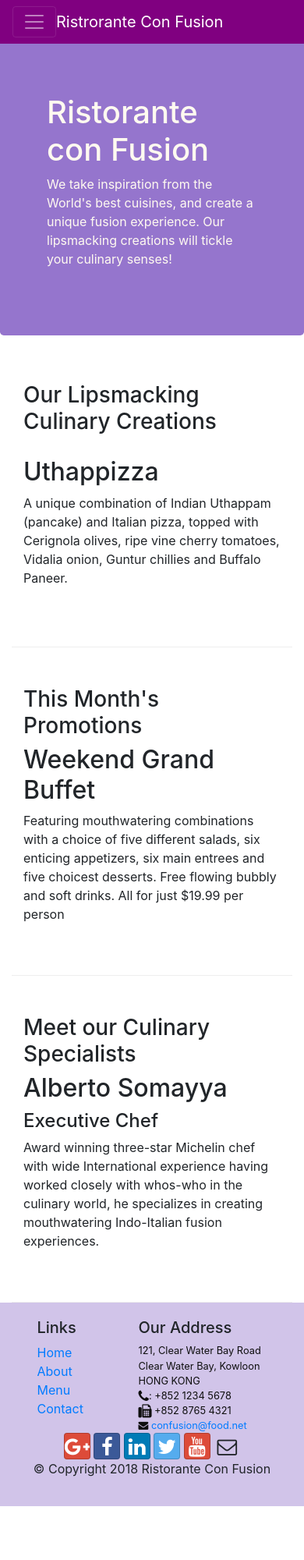
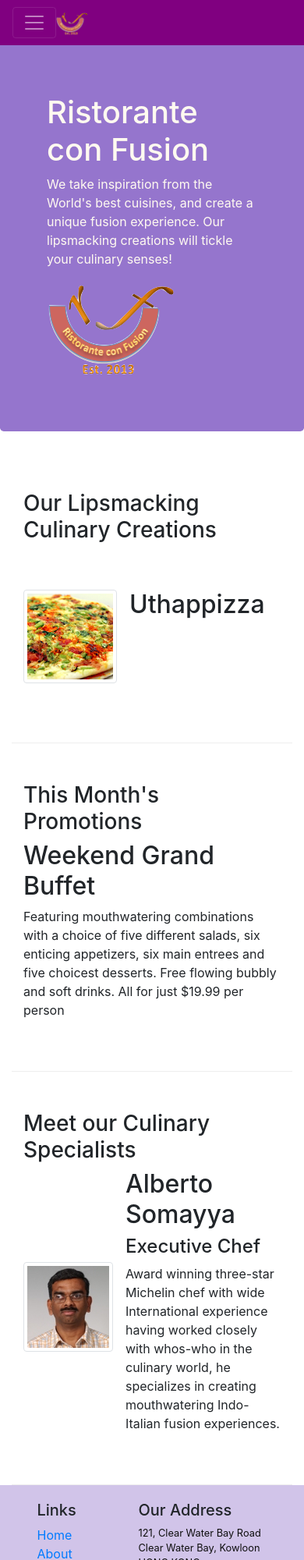
Before and after one commit to yahsashay/conFusion, a website: page index.html in a window 390 px wide. Shown: the top 2000 px of the page at 78% size. Before the commit the page ends 1931 px from the top, so only its background shows below. Drawn offline with nearby package versions, Linux system fonts and the light colour scheme.

Commit message:
mediaand images

```diff
--- a/index.html
+++ b/index.html
@@ -21,7 +21,7 @@
             <button class="navbar-toggler" type="button" data-toggle="collapse" data-target="#Navbar">
                 <span class="navbar-toggler-icon"></span>
             </button>
-            <a class="navbar-brand mr-auto" href="#">Ristrorante Con Fusion</a>
+            <a class="navbar-brand mr-auto" href="#"><img src="img/logo.png" height="30" width="41"></a>
             <div class="collapse navbar-collapse" id="Navbar">
                 <ul class="navbar-nav mr-auto">
                     <li class="nav-item active"><a class="nav-link" href="#"><span class="fa fa-home fa-lg"></span> Home</a></li>
@@ -39,7 +39,8 @@
                     <h1>Ristorante con Fusion</h1>
                     <p>We take inspiration from the World's best cuisines, and create a unique fusion experience. Our lipsmacking creations will tickle your culinary senses!</p>
                 </div>
-                <div class="col-12 col-sm">
+                <div class="col-12 col-sm align-self-center">
+                    <img src="img/logo.png" class="img-fluid">
                 </div>
             </div>
         </div>
@@ -51,8 +52,14 @@
                 <h3>Our Lipsmacking Culinary Creations</h3>
             </div>
             <div class="col col-sm order-sm-first col-md">
-                <h2>Uthappizza</h2>
-                <p>A unique combination of Indian Uthappam (pancake) and Italian pizza, topped with Cerignola olives, ripe vine cherry tomatoes, Vidalia onion, Guntur chillies and Buffalo Paneer.</p>
+                <div class="media">
+                    <img class="d-flex mr-3 img-thumbnail align-self-center" src="img/uthappizza.png" alt="uthappizza">
+                    <div class="media-body">
+                        <h2 class="mt-0">Uthappizza</h2>
+                        <p class="d-none d-sm-block">A unique combination of Indian Uthappam (pancake) and Italian pizza, topped with Cerignola olives, ripe vine cherry tomatoes, Vidalia onion, Guntur chillies and Buffalo Paneer.</p>
+                    </div>
+                </div>
+
             </div>
         </div>
 
@@ -72,9 +79,15 @@
                 <h3>Meet our Culinary Specialists</h3>
             </div>
             <div class="col col-sm order-sm-first col-md">
-                <h2>Alberto Somayya</h2>
-                <h4>Executive Chef</h4>
-                <p>Award winning three-star Michelin chef with wide International experience having worked closely with whos-who in the culinary world, he specializes in creating mouthwatering Indo-Italian fusion experiences. </p>
+                <div class="media">
+                    <img class="d-flex mr-3 img-thumbnail align-self-center" src="img/alberto.png" alt="alberto">
+                    <div class="media-body">
+                        <h2 class="mt-0">Alberto Somayya</h2>
+                        <h4>Executive Chef</h4>
+                        <p>Award winning three-star Michelin chef with wide International experience having worked closely with whos-who in the culinary world, he specializes in creating mouthwatering Indo-Italian fusion experiences. </p>
+                    </div>
+                </div>
+
             </div>
         </div>
     </div>
```
Also changed, not shown: aboutus.html (+3 -2 lines), contactus.html (+3 -2 lines), img/alberto.png (added), img/buffet.png (added), img/logo.png (added), img/uthappizza.png (added).
